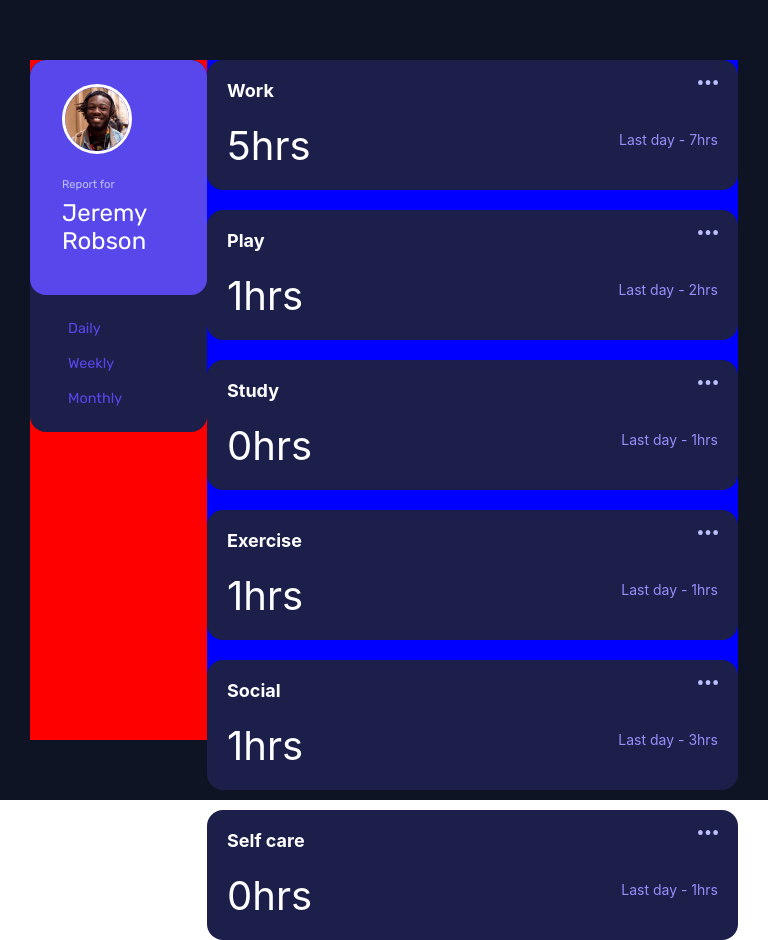
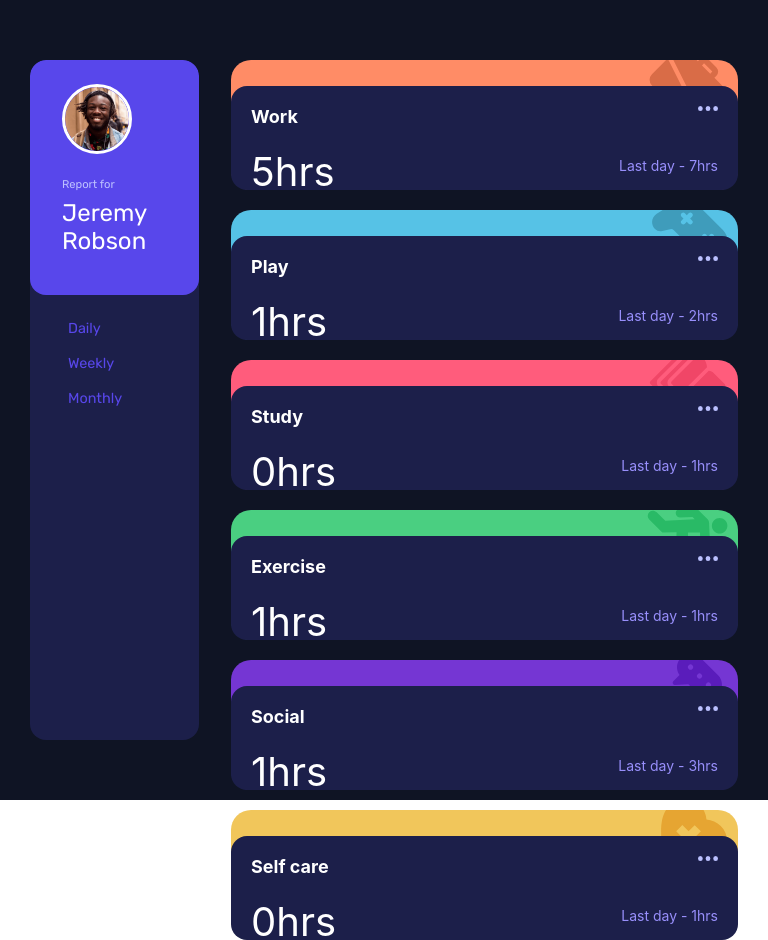
Before and after one commit to monsterkosh/jeremy-project, a React (Create React App) app: page / in a window 768 px wide. Built offline with nearby package versions, Linux system fonts and the light colour scheme.

Commit message:
final layout

```diff
--- a/src/components/CardGroup/cardGroup.module.css
+++ b/src/components/CardGroup/cardGroup.module.css
@@ -2,10 +2,11 @@
   display: grid;
   grid-template-columns: auto auto auto;
   gap: 20px;
+  height: 100%;
   grid-template-rows: 1fr 1fr;
 }
 
-@media (max-width: 768px){
+@media (max-width: 768px) {
   .card_group__container {
     display: flex;
     flex-direction: column;
--- a/src/components/Cards/card.module.css
+++ b/src/components/Cards/card.module.css
@@ -1,11 +1,17 @@
 @import url(../../styles/globalStyles.css);
 
-p, h1, h2, h3 {
+p,
+h1,
+h2,
+h3 {
   margin: 0;
   padding: 0;
 }
 
-p::first-letter, h1::first-letter, h2::first-letter, h3::first-letter {
+p::first-letter,
+h1::first-letter,
+h2::first-letter,
+h3::first-letter {
   text-transform: uppercase;
 }
 
@@ -14,11 +20,10 @@ p::first-letter, h1::first-letter, h2::first-letter, h3::first-letter {
   color: #fff;
 }
 
-.card_container{
+.card_container {
   display: flex;
   flex-direction: column;
   justify-content: flex-end;
-    /* height: 25vh; */
 }
 
 .card_small {
@@ -35,7 +40,7 @@ p::first-letter, h1::first-letter, h2::first-letter, h3::first-letter {
 }
 
 .card_small .card_main,
-.card_imageHover .card_main{
+.card_imageHover .card_main {
   margin: 20px;
   display: flex;
   justify-content: space-between;
@@ -74,6 +79,10 @@ p::first-letter, h1::first-letter, h2::first-letter, h3::first-letter {
     display: flex;
     justify-content: space-between;
   }
+
+  .card_container {
+    height: 25vh;
+  }
 }
 
 .work {
@@ -89,7 +98,8 @@ p::first-letter, h1::first-letter, h2::first-letter, h3::first-letter {
     var(--study);
 }
 .exercise {
-    background: url(../../assets/images/icon-exercise.svg) no-repeat right 10px top -2px,
+  background: url(../../assets/images/icon-exercise.svg) no-repeat right 10px
+      top -2px,
     var(--exercise);
 }
 .social {
@@ -97,6 +107,7 @@ p::first-letter, h1::first-letter, h2::first-letter, h3::first-letter {
     var(--social);
 }
 .selfcare {
-    background: url(../../assets/images/icon-self-care.svg) no-repeat right 10px top -12px,
+  background: url(../../assets/images/icon-self-care.svg) no-repeat right 10px
+      top -12px,
     var(--selfcare);
 }
--- a/src/components/Layout/layout.module.css
+++ b/src/components/Layout/layout.module.css
@@ -5,7 +5,6 @@
   color: var(--white);
   padding: 60px 30px;
   box-sizing: border-box;
-
 }
 
 .cardgroup_wrapper {
@@ -15,7 +14,6 @@
 }
 
 @media screen and (min-width: 768px) {
-
   .container {
     display: flex;
     height: 100vh;
@@ -24,14 +22,12 @@
   .cardgroup_wrapper {
     flex-basis: 75%;
     margin-top: 0px;
-        background-color: blue;
     height: 100%;
   }
 
   .usercontroller_wrapper {
-    flex-basis: 25% ;
-    position:relative;
-    /* height: 100%; */
-    background-color: red;
+    flex-basis: 25%;
+    position: relative;
+    margin-right: 2rem;
   }
 }
--- a/src/components/UserController/UserController.module.css
+++ b/src/components/UserController/UserController.module.css
@@ -77,9 +77,12 @@
 
 /* Desktop */
 @media screen and (min-width: 768px) {
+  .UserController {
+    height: 100%;
+  }
+
   .Profile {
     flex-direction: column;
-    height: 100%;
   }
 
   .ProfileAvatar {
```
Lines whose indentation alone changed are shown as unchanged.
